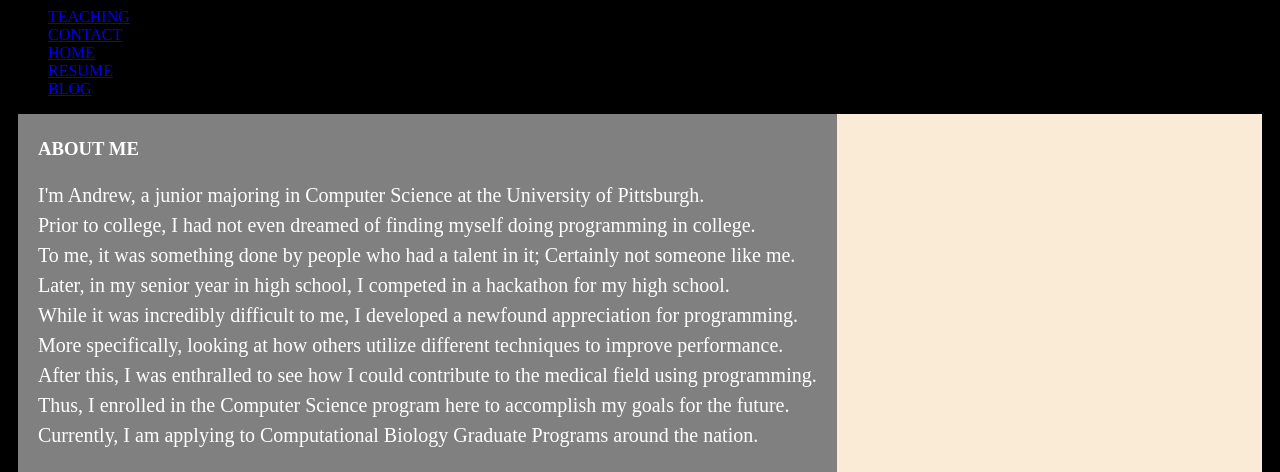
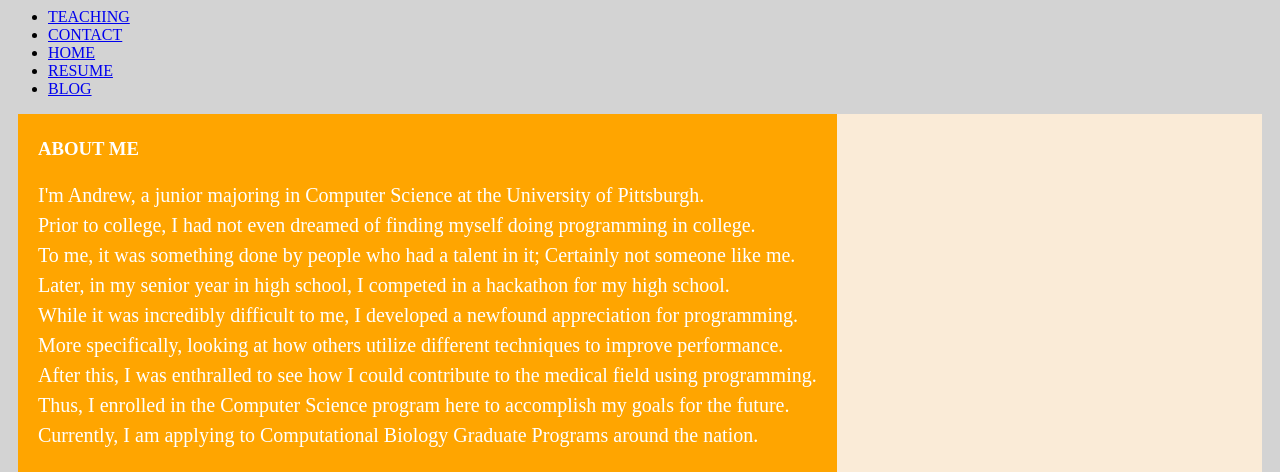
Before and after one commit to andChen2026/andChen2026.github.io, a plain HTML site: page index.html in a window 1280 px wide. Shown: the top 472 px of the page. Drawn offline with Linux system fonts and the light colour scheme; grey boxes are pictures that could not be loaded.

Commit message:
changing colors

```diff
--- a/CSS/main.css
+++ b/CSS/main.css
@@ -1,4 +1,4 @@
-body { background-color: black;}
+body { background-color: lightgrey;}
 p {
     line-height: 30px;
     font-size: 20px;
@@ -14,7 +14,7 @@ h3
 }
 #text-section
 {
-    background-color: grey;
+    background-color: orange;
     padding: 5px 20px 5px 20px;
     display: block;
     float: left;
```
